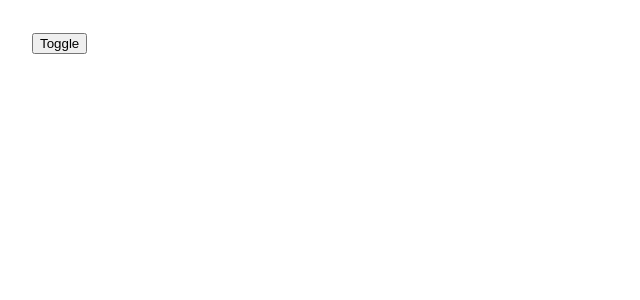
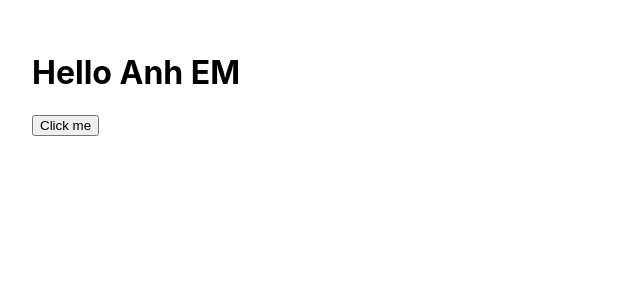
Before and after one commit to buiquocdat30/tiktok-UIA, a React (Create React App) app: page / in a window 1280 px wide. Shown: the top 300 px of the page, without its empty margins (0-640 px from the left). Built offline with nearby package versions, Linux system fonts and the light colour scheme.

Commit message:
Bài 91: Cài đặt babel-plugin-module-resolver

```diff
--- /dev/null
+++ b/config-overrides.js
@@ -0,0 +1,7 @@
+const { override, useBabelRc } = require("customize-cra");
+const path = require("path");
+
+module.exports = override(
+  // eslint-disable-next-line react-hooks/rules-of-hooks
+  useBabelRc()
+);
--- a/src/App.js
+++ b/src/App.js
@@ -1,16 +1,10 @@
-import {useState} from 'react'
-import Content from './Content'
-
-
+import Button from "./component/button";
 
 function App() {
-  const [show, setShow]=useState(false)
-
-
   return (
-    <div style={{padding: 32}}>
-      <button onClick={()=>setShow(!show)}>Toggle</button>
-      {show && <Content />}
+    <div style={{ padding: 32 }}>
+      <h1>Hello Anh EM</h1>
+      <Button />
     </div>
   );
 }
--- /dev/null
+++ b/src/component/button/index.js
@@ -0,0 +1,6 @@
+import myAlert from "~/myAlert";
+function Button() {
+  return <button onClick={myAlert}>Click me</button>;
+}
+
+export default Button;
--- /dev/null
+++ b/src/myAlert.js
@@ -0,0 +1,5 @@
+const myAlert = function () {
+  alert("Say Hi");
+};
+
+export default myAlert;
```
Also changed, not shown: jsconfig.json (added, +8 -0 lines), package.json (+8 -3 lines), src/index.js (+6 -6 lines), .babelrc (added), 1 other file (tests, documents, lock files or other folders).
